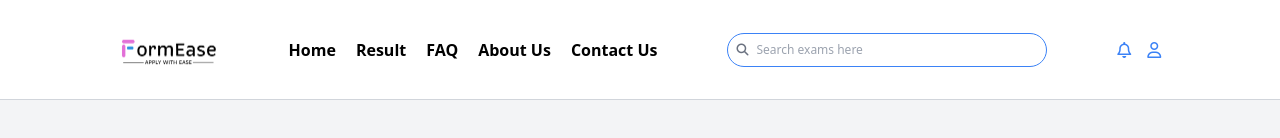
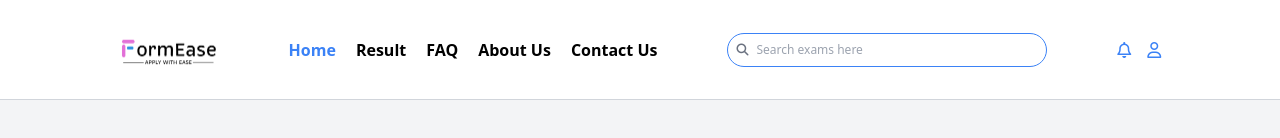
Before and after one commit to KeplerInCoding/IntelliFill-Assignment, a React (Create React App) app: page / in a window 1280 px wide. Shown: the top 138 px of the page. Built offline with nearby package versions, Linux system fonts and the light colour scheme.

Commit message:
done and dusted

```diff
--- a/src/components/Navbar.js
+++ b/src/components/Navbar.js
@@ -15,7 +15,7 @@ const Navbar = () => {
           <img width="100px" src={logo} alt="logo" />
         </div>
         <div className=' font-semibold gap-5 flex-shrink-0 hidden md:flex'>
-          <NavLink to="/" end>Home</NavLink>
+          <NavLink className="text-blue-500" to="/" end>Home</NavLink>
           <NavLink to="">Result</NavLink>
           <NavLink to="">FAQ</NavLink>
           <NavLink to="">About Us</NavLink>
--- a/src/components/Tags.js
+++ b/src/components/Tags.js
@@ -4,7 +4,7 @@ const Tags = () => {
   const tags = ['All', 'GATE', 'AP EAPCET', 'BITSAT', 'JEE Mains', 'JEE Advanced', 'TS EAMCET', 'TS EAMCET', 'Amity JEE'];
 
   return (
-    <div className='flex gap-5  overflow-scroll no-scrollbar '>
+    <div className='flex gap-5  overflow-scroll no-scrollbar'>
       {tags.map((tag, index) => (
         <div
           key={index}
```
